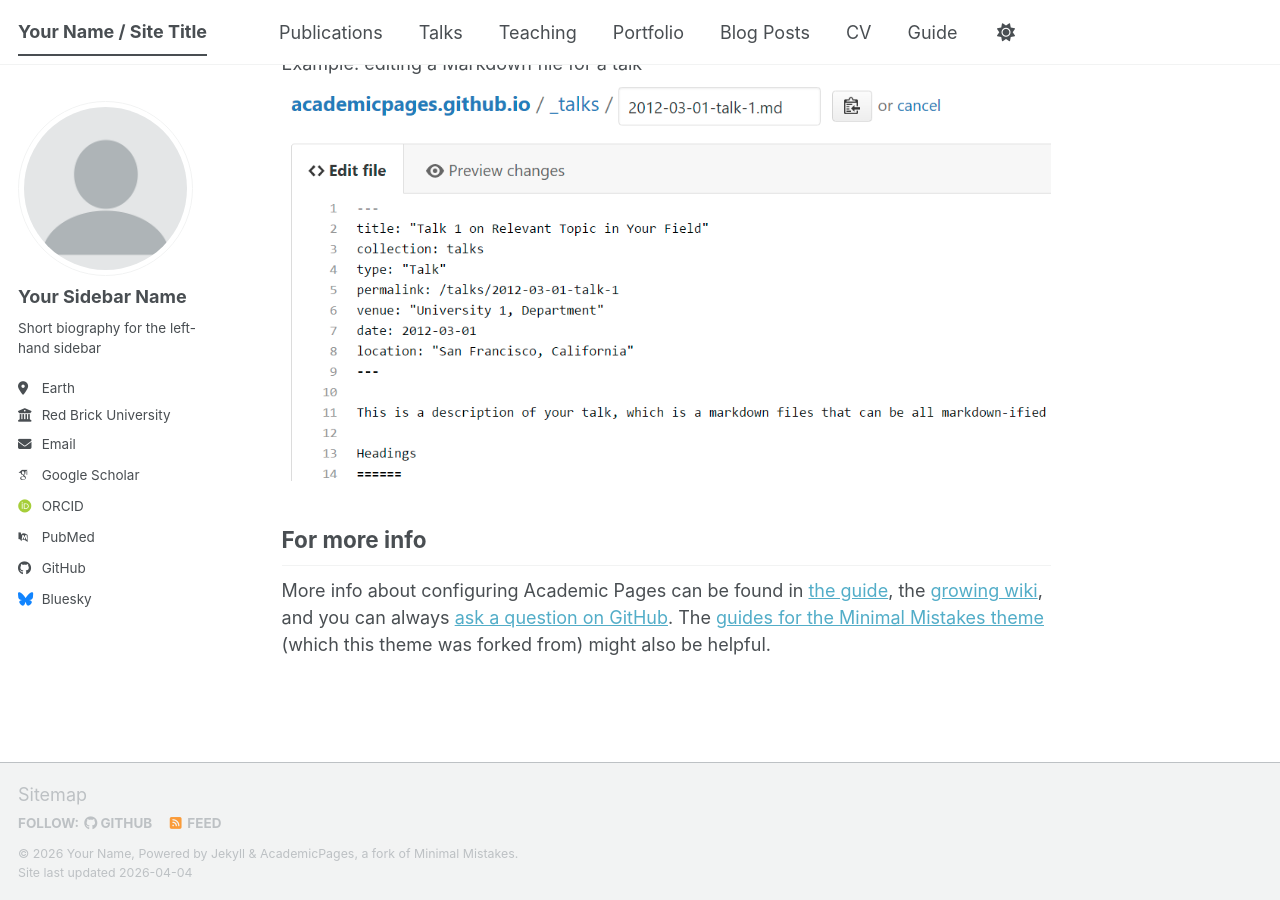
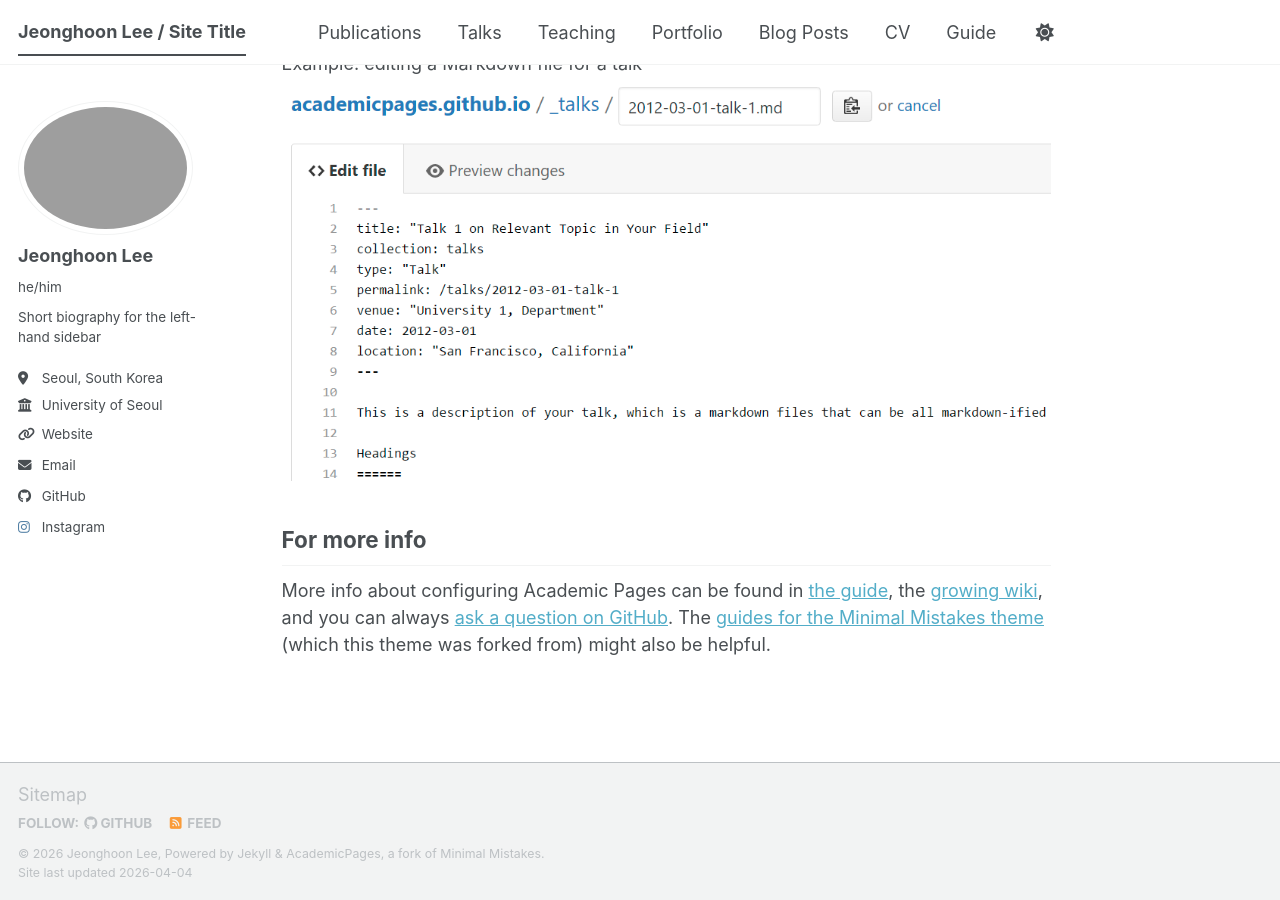
Before and after one commit to typehoon/typehoon.github.io, a Jekyll site: the page built from _pages/about.md, in a window 1280 px wide and 900 px high, scrolled down 2720 px. Built offline with Jekyll 4.4.1, drawn with Linux system fonts in a browser that asks for light colours; some web fonts are replaced; a script bundle is joined from its source files by our own code; library files that are not in the unit come from our copies.

Commit message:
Initial Setup1

```diff
--- a/_config.yml
+++ b/_config.yml
@@ -9,39 +9,39 @@
 # Basic Site Settings
 locale                   : "en-US"
 site_theme               : "default" # The available themes options are "default", "air", "sunrise", "mint", "dirt" and "contrast"
-title                    : "Your Name / Site Title"
+title                    : "Jeonghoon Lee / Site Title"
 title_separator          : "-"
-name                     : &name "Your Name"
-description              : &description "Your Name's academic portfolio"   # Update this with a general description of your site, this is the default if not overridden by a page
-url                      : https://academicpages.github.io # The base hostname & protocol for your site e.g. "https://[your GitHub username].github.io",
+name                     : &name "Jeonghoon Lee"
+description              : &description "Jeonghoon Lee's academic portfolio"   # Update this with a general description of your site, this is the default if not overridden by a page
+url                      : https://typehoon.github.io # The base hostname & protocol for your site e.g. "https://[your GitHub username].github.io",
                                                            # or if you already have some other page hosted on Github then use "https://[your GitHub username].github.io/[Your Repo Name]"
 baseurl                  : "" # the subpath of your site, e.g. "/blog"
-repository               : "academicpages/academicpages.github.io"
+repository               : "typehoon/typehoon.github.io"
 
 # Site Author - The following control what appear as part of the author content on the side bar.
 #               If a field is blank the icon and link will not appear, otherwise it will be shown.
 #               Additional customization can be done by editing /_includes/author-profile.html
 author:
   # Biographic information
-  avatar           : "profile.png"
-  name             : "Your Sidebar Name"
-  pronouns         : # example: "she/her"
+  avatar           : "profile19.png"
+  name             : "Jeonghoon Lee"
+  pronouns         : "he/him"
   bio              : "Short biography for the left-hand sidebar"
-  location         : "Earth"
-  employer         : "Red Brick University"
-  uri              : # URL
-  email            : "none@example.org"
+  location         : "Seoul, South Korea"
+  employer         : "University of Seoul"
+  uri              : https://www.uos.ac.kr/eng/web/main
+  email            : "everstory625@uos.ac.kr"
 
   # Academic websites
   academia         : # URL
   arxiv            : # URL - Update with the correct link to your profile
-  googlescholar    : "https://scholar.google.com/citations?user=PS_CX0AAAAAJ"
+  googlescholar    :
   inspire-hep      : # URL
   impactstory      : # URL
-  orcid            : "https://orcid.org/yourorcidurl"
+  orcid            :
   semantic         : # URL
   ssrn             : # URL
-  pubmed           : "https://www.ncbi.nlm.nih.gov/pubmed/?term=john+snow"
+  pubmed           :
   researchgate     : # URL
   scopus           : # URL
   zotero           : # URL
@@ -51,20 +51,20 @@ author:
   bitbucket        : # Username - Update with your username on the site
   codepen          : # Username
   dribbble         : # Username
-  github           : "academicpages"
+  github           : "typehoon"
   kaggle           : # Username
   stackoverflow    : # User number or user number and name (i.e., use "1" or "1/jeff-atwood")
 
   # Social media
   artstation       : # Username
-  bluesky          : "bsky.app" # Replace this with you Bluesky username
+  bluesky          :
   facebook         : # Username
   flickr           : # Username
   foursquare       : # Username
   goodreads        : # Username
   google_plus      : # Username
   keybase          : # Username
-  instagram        : # Username
+  instagram        : typehoon
   lastfm           : # Username
   linkedin         : # Username
   mastodon         : # URL
```
Also changed, not shown: images/profile19.jpg (added).
